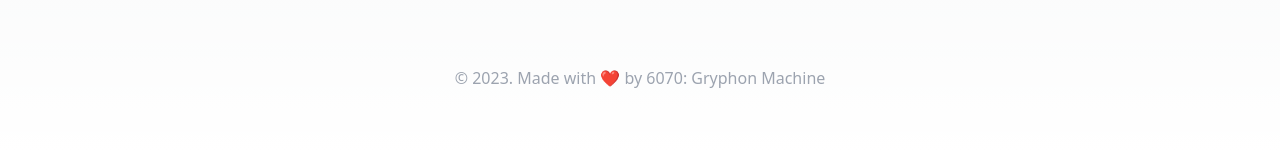
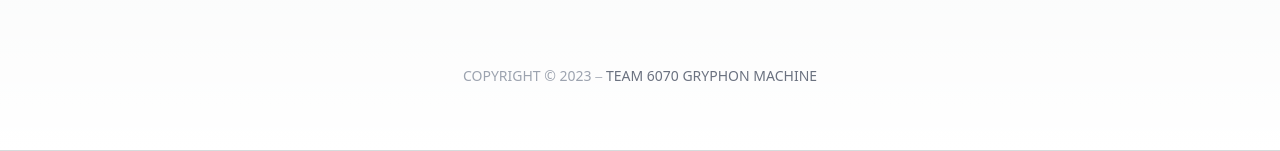
Before and after one commit to gryphonmachine/website, a Next.js app: page / in a window 1280 px wide. Shown: the part 1445-1596 px from the top of the page. Built offline with nearby package versions, Linux system fonts and the light colour scheme.

Commit message:
footer changes

```diff
--- a/components/Footer.tsx
+++ b/components/Footer.tsx
@@ -1,8 +1,9 @@
 export const Footer = () => {
   return (
     <div className="px-4 py-2 pb-16 mt-10 rounded-lg flex flex-col md:flex-row items-center justify-center text-center">
-      <div className="text-gray-400">
-        © {new Date().getFullYear()}. Made with ❤️ by 6070: Gryphon Machine
+      <div className="text-gray-400 text-sm uppercase">
+        Copyright © {new Date().getFullYear()} ⎯{" "}
+        <span className="text-gray-500">Team 6070 Gryphon Machine</span>
       </div>
     </div>
   );
```
